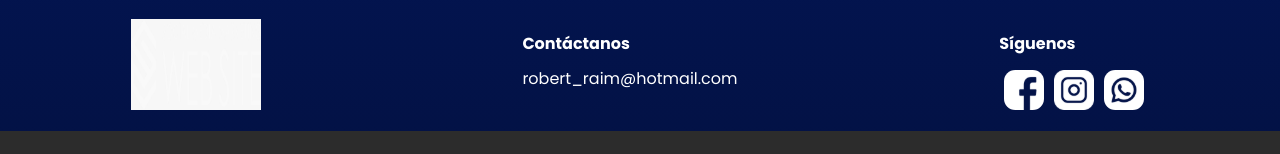
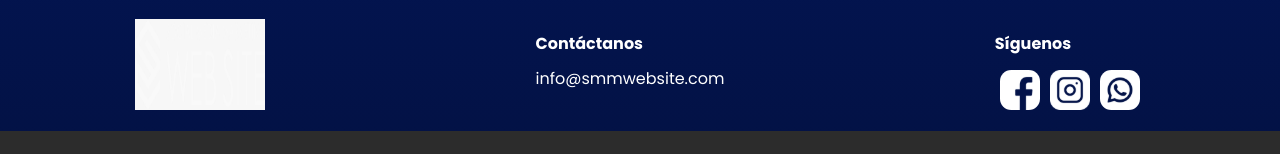
Before and after one commit to SEGR02/pidelo-miguel, a Next.js app: page / in a window 1280 px wide. Shown: the part 1271-1425 px from the top of the page. Built offline with nearby package versions, Linux system fonts and the light colour scheme.

Commit message:
Feat from Sebas: New email

```diff
--- a/src/app/components/Footer.tsx
+++ b/src/app/components/Footer.tsx
@@ -16,7 +16,7 @@ const Footer = () => {
         </div>
         <div>
           <p className={styles.footerTitle}>Contáctanos</p>
-          <p>robert_raim@hotmail.com</p>
+          <p>info@smmwebsite.com</p>
         </div>
         <div>
           <p className={styles.footerTitle}>Síguenos</p>
```
